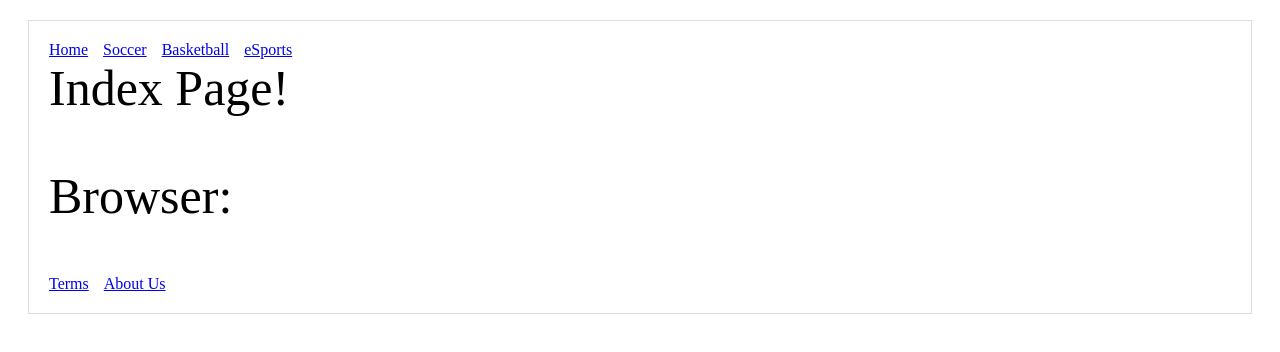
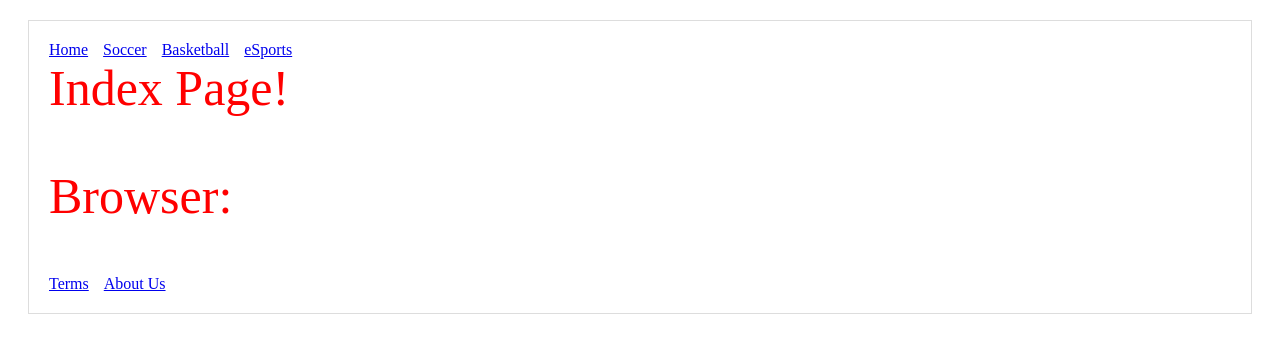
Before and after one commit to score247/prgressive-web-app, a Next.js app: page / in a window 1280 px wide. Shown: the top 352 px of the page. Built offline with nearby package versions, Linux system fonts and the light colour scheme.

Commit message:
0000 - modify structure

```diff
--- a/assets/styles/theme.scss
+++ b/assets/styles/theme.scss
@@ -0,0 +1 @@
+$demo: red;
--- a/components/shared/Layout.tsx
+++ b/components/shared/Layout.tsx
@@ -13,7 +13,7 @@ const layoutStyle = {
   border: "1px solid #DDD"
 };
 
-const Layout = ({ children }: LayoutProps) => (
+const Layout: React.FunctionComponent = ({ children }) => (
   <div style={layoutStyle}>
     <Header />
     {children}
--- a/pages/index.scss
+++ b/pages/index.scss
@@ -1,4 +1,8 @@
+@import "../assets/styles/theme.scss";
+
 $font-size: 50px;
+
 .index-text {
   font-size: $font-size;
+  color: $demo;
 }
```
